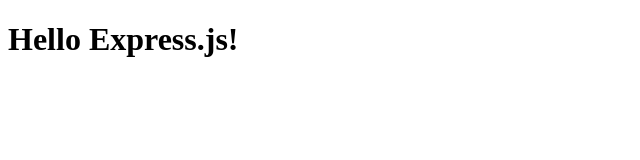
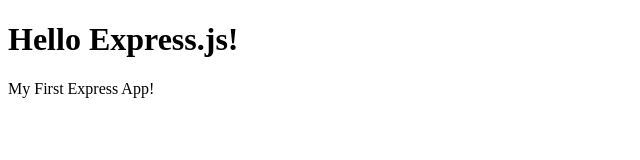
Before and after one commit to atolat/web-server, a website: page public/index.html in a window 1280 px wide. Shown: the whole page, without its empty margins (0-640 px from the left). Drawn offline with Linux system fonts and the light colour scheme.

Commit message:
modified index.html

```diff
--- a/public/index.html
+++ b/public/index.html
@@ -7,5 +7,6 @@
     </head>
     <body>
         <h1>Hello Express.js!</h1>
+        <p>My First Express App!</p>
     </body>
 </html>
```
